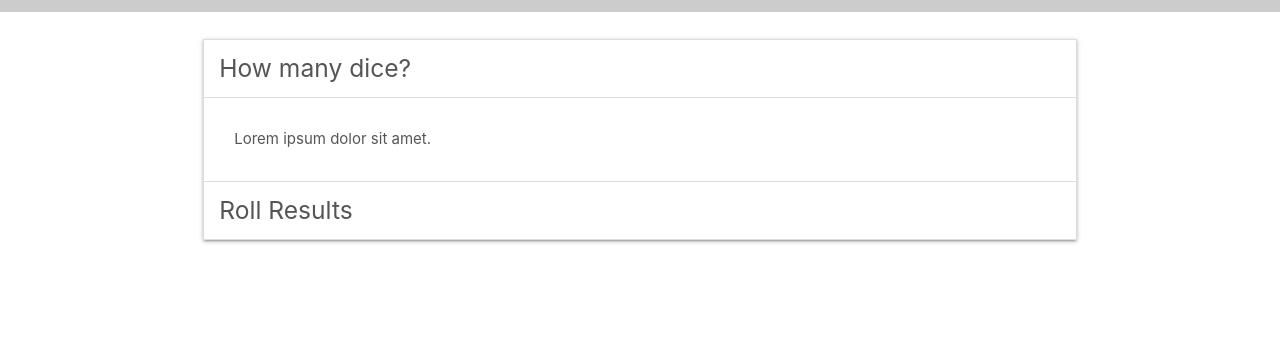
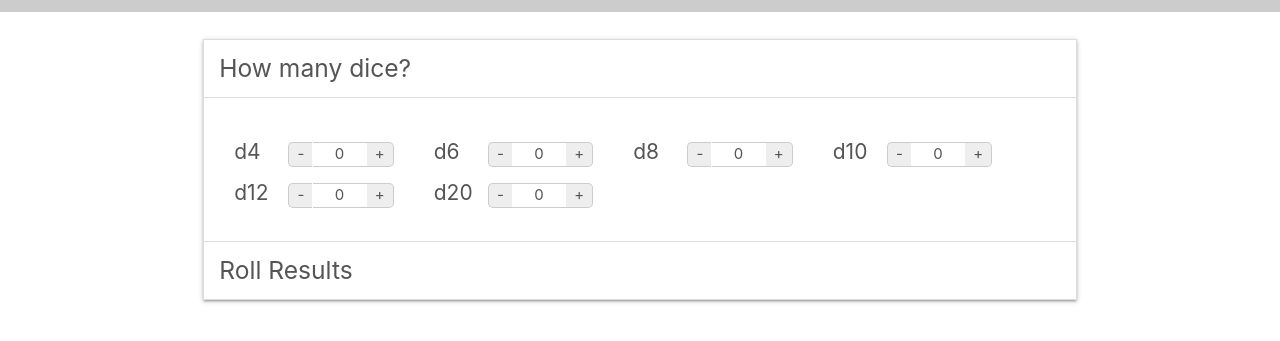
Before and after one commit to grlucy/HiRoller, a plain HTML site: page index.html in a window 1280 px wide. Shown: the part 57-398 px from the top of the page. Drawn offline with nearby package versions, Linux system fonts and the light colour scheme.

Commit message:
added dice inputs

```diff
--- a/assets/scss/style.scss
+++ b/assets/scss/style.scss
@@ -1,6 +1,13 @@
 // Variables ------------------
 $light-gray: #ccc;
 $font-gray: #555;
+$accent-border: 1px solid $light-gray;
+$aqua: #08f7fe;
+$mint: #09fbd3;
+$pink: #fe53bb;
+$goldenrod: #f5d300;
+$amethyst: rgb(145, 82, 197);
+$orange: rgb(255, 170, 59);
 
 // Styles ------------------
 
@@ -28,7 +35,61 @@ section {
   .container {
     margin: 20px auto;
   }
-  .collapsible-header h5 {
-    margin: 0;
-  }
 }
+
+.collapsible-header h5 {
+  margin: 0;
+}
+
+.divFlex {
+  display: flex;
+  flex-wrap: wrap;
+}
+
+h6 {
+  font-size: 1.4rem;
+}
+
+.inline {
+  display: inline-block;
+}
+
+.inline-h6 {
+  display: inline-block;
+  width: 40px;
+}
+
+.dice-number {
+  padding: 0 7px;
+  border-top: $accent-border;
+  border-bottom: $accent-border;
+  margin: 0 -4px;
+  box-sizing: border-box;
+  height: 25px;
+  width: 54px;
+  text-align: center;
+}
+
+.minus-btn {
+  box-sizing: border-box;
+  margin: 0 0 0 10px;
+  padding: 0 8px;
+  height: 25px;
+  background-color: #eee;
+  border-top: $accent-border;
+  border-bottom: $accent-border;
+  border-left: $accent-border;
+  border-radius: 5px 0 0 5px;
+}
+
+.plus-btn {
+  box-sizing: border-box;
+  margin: 0 40px 0 0;
+  padding: 0 8px;
+  height: 25px;
+  background-color: #eee;
+  border-top: $accent-border;
+  border-bottom: $accent-border;
+  border-right: $accent-border;
+  border-radius: 0 5px 5px 0;
+}
--- a/index.html
+++ b/index.html
@@ -12,6 +12,12 @@
     />
     <!--Font Awesome Icons-->
     <script src="https://kit.fontawesome.com/51e99565ca.js"></script>
+    <!--jQuery-->
+    <script
+      src="https://code.jquery.com/jquery-3.4.1.js"
+      integrity="sha256-WpOohJOqMqqyKL9FccASB9O0KwACQJpFTUBLTYOVvVU="
+      crossorigin="anonymous"
+    ></script>
     <!-------------------------->
     <!--Materialize-->
     <!-- Compiled and minified CSS -->
@@ -24,18 +30,13 @@
     <!-------------------------->
     <!--CSS-->
     <link rel="stylesheet" href="./assets/css/style.css" />
-    <!--jQuery-->
-    <script
-      src="https://code.jquery.com/jquery-3.4.1.js"
-      integrity="sha256-WpOohJOqMqqyKL9FccASB9O0KwACQJpFTUBLTYOVvVU="
-      crossorigin="anonymous"
-    ></script>
   </head>
   <body>
     <header>
       <div class="container">
         <div class="row center-align">
           <div class="col s12">
+            <!--Logo-->
             <h1><i class="fas fa-dice-d20"></i> HiRoller</h1>
           </div>
         </div>
@@ -46,19 +47,100 @@
         <div class="row">
           <div class="col s12">
             <ul class="collapsible expandable">
-              <li class="active" id="input-header">
-                <div class="collapsible-header">
+              <li class="active">
+                <!--Input Header-->
+                <div class="collapsible-header" id="input-header">
                   <h5>How many dice?</h5>
                 </div>
-                <div class="collapsible-body">
-                  <span>Lorem ipsum dolor sit amet.</span>
+                <!--Input Body-->
+                <div class="collapsible-body" id="input-body">
+                  <div class="divFlex">
+                    <!--d4-->
+                    <div>
+                      <h6 class="inline-h6">d4</h6>
+                      <span class="inline minus-btn" id="minus4">
+                        -
+                      </span>
+                      <p class="dice-number inline" id="number4">0</p>
+                      <span class="inline plus-btn" id="plus4">
+                        +
+                      </span>
+                    </div>
+                    <!--d6-->
+                    <div>
+                      <span>
+                        <h6 class="inline-h6">d6</h6>
+                        <span class="inline minus-btn" id="minus6">
+                          -
+                        </span>
+                        <p class="dice-number inline" id="number6">0</p>
+                        <span class="inline plus-btn" id="plus6">
+                          +
+                        </span>
+                      </span>
+                    </div>
+                    <!--d8-->
+                    <div>
+                      <span>
+                        <h6 class="inline-h6">d8</h6>
+                        <span class="inline minus-btn" id="minus8">
+                          -
+                        </span>
+                        <p class="dice-number inline" id="number8">0</p>
+                        <span class="inline plus-btn" id="plus8">
+                          +
+                        </span>
+                      </span>
+                    </div>
+                    <!--d10-->
+                    <div>
+                      <span>
+                        <h6 class="inline-h6">d10</h6>
+                        <span class="inline minus-btn" id="minus10">
+                          -
+                        </span>
+                        <p class="dice-number inline" id="number10">0</p>
+                        <span class="inline plus-btn" id="plus10">
+                          +
+                        </span>
+                      </span>
+                    </div>
+                    <!--d12-->
+                    <div>
+                      <span>
+                        <h6 class="inline-h6">d12</h6>
+                        <span class="inline minus-btn" id="minus12">
+                          -
+                        </span>
+                        <p class="dice-number inline" id="number12">0</p>
+                        <span class="inline plus-btn" id="plus12">
+                          +
+                        </span>
+                      </span>
+                    </div>
+                    <!--d20-->
+                    <div>
+                      <span>
+                        <h6 class="inline-h6">d20</h6>
+                        <span class="inline minus-btn" id="minus20">
+                          -
+                        </span>
+                        <p class="dice-number inline" id="number20">0</p>
+                        <span class="inline plus-btn" id="plus20">
+                          +
+                        </span>
+                      </span>
+                    </div>
+                  </div>
                 </div>
               </li>
-              <li id="output-header">
-                <div class="collapsible-header">
+              <li>
+                <!--Output Header-->
+                <div class="collapsible-header" id="output-header">
                   <h5>Roll Results</h5>
                 </div>
-                <div class="collapsible-body">
+                <!--Output Body-->
+                <div class="collapsible-body" id="output-body">
                   <span>Lorem ipsum dolor sit amet.</span>
                 </div>
               </li>
```
Also changed, not shown: assets/css/style.css, 1 other file.
